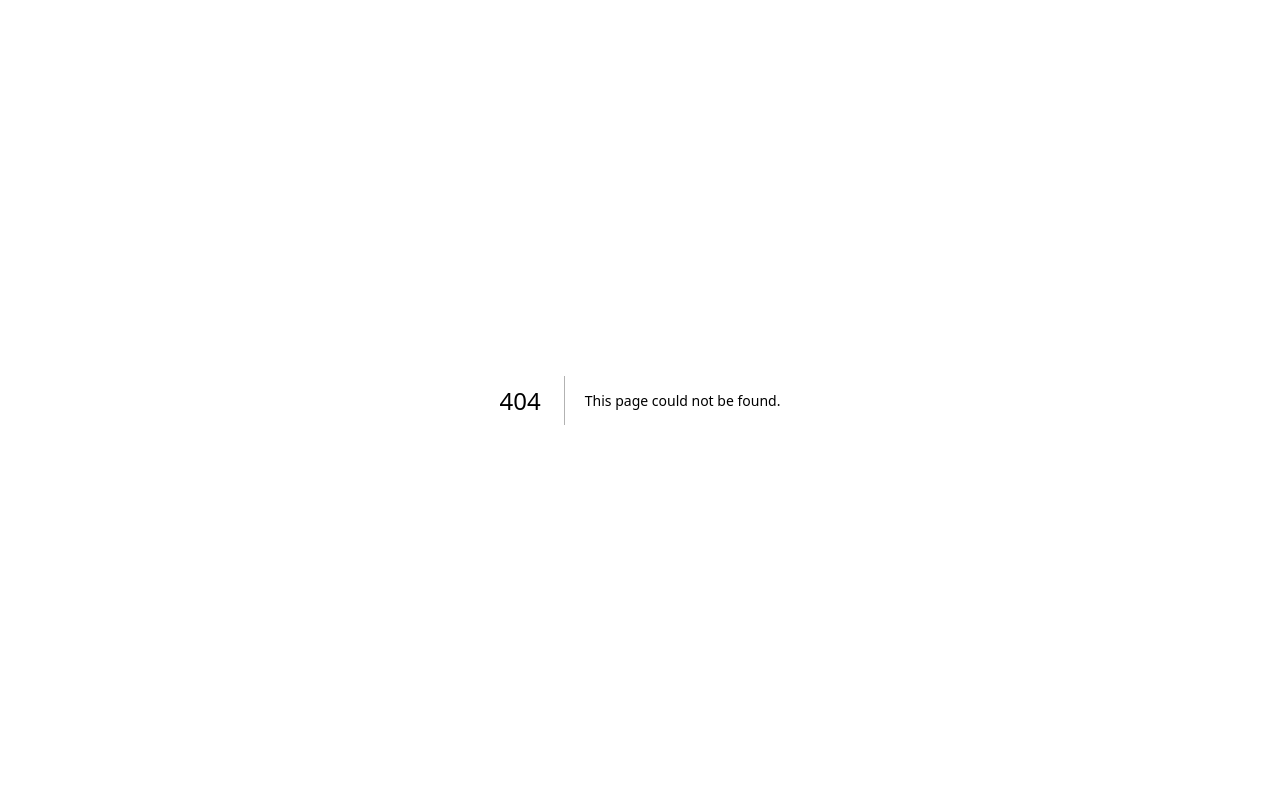
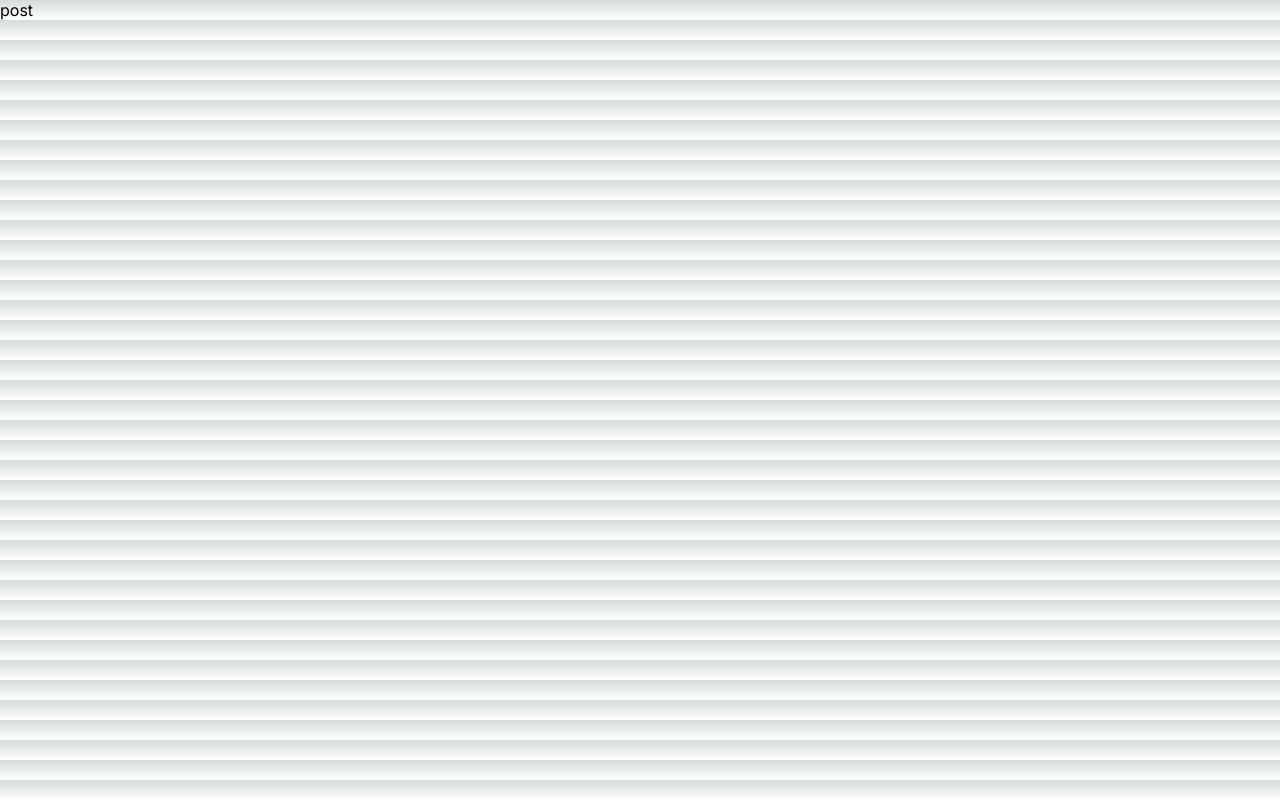
Before and after one commit to SH20RAJ/article-planet, a Next.js app: page /post in a window 1280 px wide. Before the commit this address had no page. Built offline with nearby package versions, Linux system fonts and the light colour scheme.

Commit message:
AppsPages

```diff
--- /dev/null
+++ b/src/app/post/[id]/page.js
@@ -0,0 +1,4 @@
+export default function Page({ params }) {
+  console.log(params.slug)
+  return <div>My Post: {params.slug}</div>
+}
--- /dev/null
+++ b/src/app/post/page.js
@@ -0,0 +1,9 @@
+
+
+export default function Home() {
+  return (
+    <div className="container">
+      post
+    </div>
+  );
+}
```
